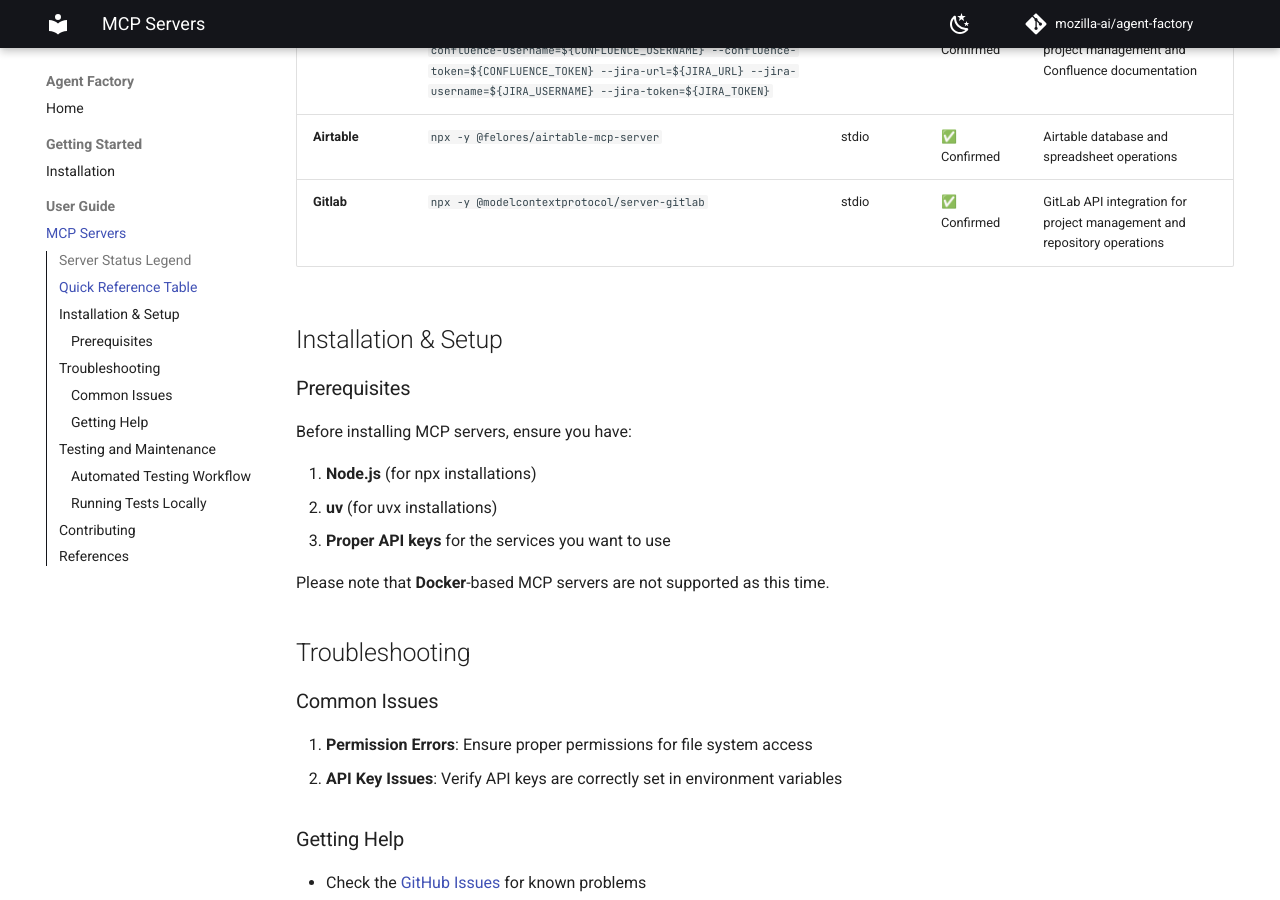
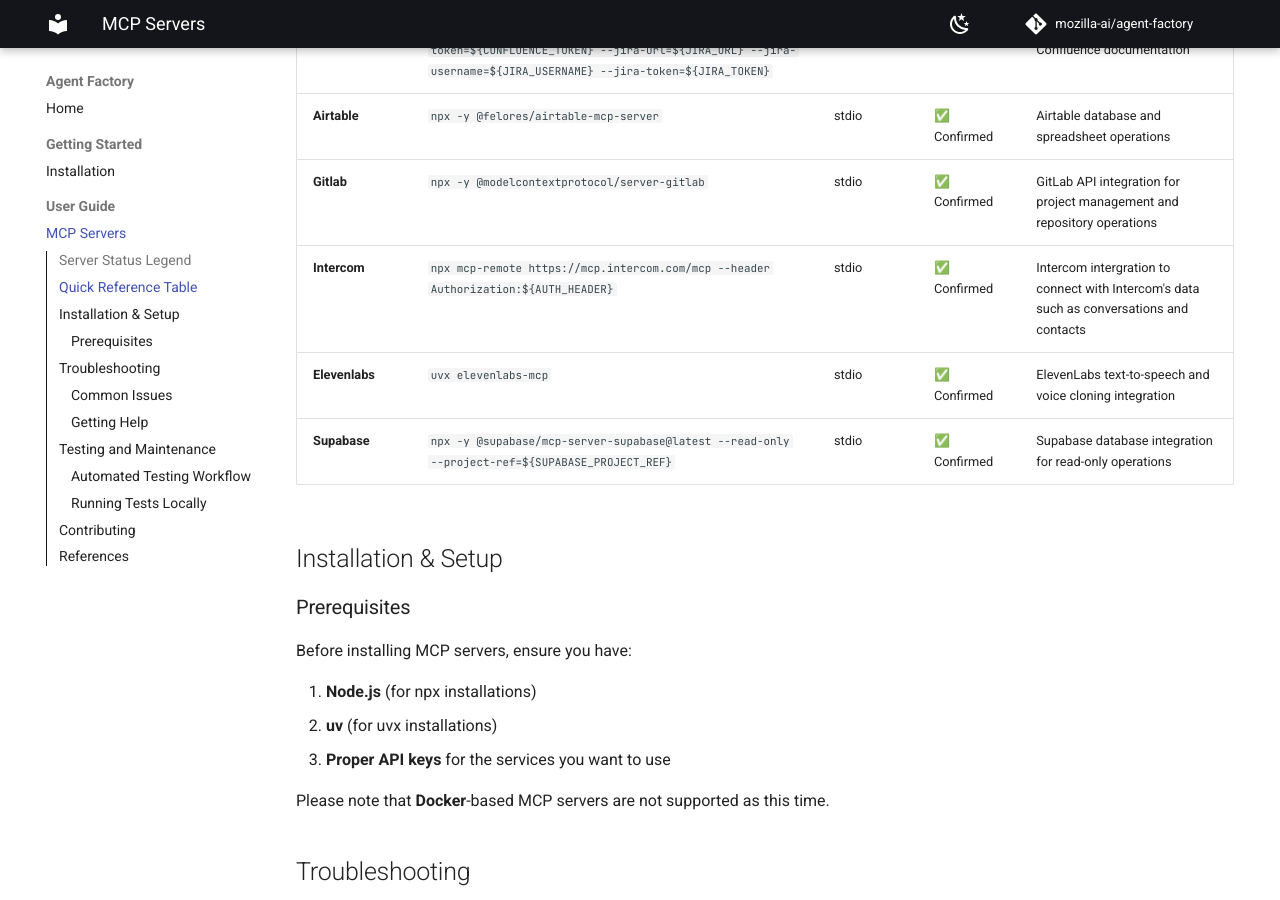
Before and after one commit to mozilla-ai/agent-factory, an MkDocs documentation site: the page built from docs/user-guide/mcp-servers.md, in a window 1280 px wide and 900 px high, scrolled down 1685 px. Built offline with MkDocs 1.6.1 and Material for MkDocs 9.7.7, drawn with Linux system fonts in a browser that asks for light colours; comment, search, counter and statistics services are not loaded; some of the changed text lies outside the part shown.

Commit message:
docs(mcps): gha-update of MCP server results

```diff
--- a/docs/user-guide/mcp-servers.md
+++ b/docs/user-guide/mcp-servers.md
@@ -41,6 +41,9 @@ The following table provides a quick overview of tested MCP servers. For detaile
 | **Jira** | `uvx mcp-atlassian --confluence-url=${CONFLUENCE_URL} --confluence-username=${CONFLUENCE_USERNAME} --confluence-token=${CONFLUENCE_TOKEN} --jira-url=${JIRA_URL} --jira-username=${JIRA_USERNAME} --jira-token=${JIRA_TOKEN}` | stdio | ✅ Confirmed | Atlassian integration for Jira project management and Confluence documentation |
 | **Airtable** | `npx -y @felores/airtable-mcp-server` | stdio | ✅ Confirmed | Airtable database and spreadsheet operations |
 | **Gitlab** | `npx -y @modelcontextprotocol/server-gitlab` | stdio | ✅ Confirmed | GitLab API integration for project management and repository operations |
+| **Intercom** | `npx mcp-remote https://mcp.intercom.com/mcp --header Authorization:${AUTH_HEADER}` | stdio | ✅ Confirmed | Intercom intergration to connect with Intercom's data such as conversations and contacts |
+| **Elevenlabs** | `uvx elevenlabs-mcp` | stdio | ✅ Confirmed | ElevenLabs text-to-speech and voice cloning integration |
+| **Supabase** | `npx -y @supabase/mcp-server-supabase@latest --read-only --project-ref=${SUPABASE_PROJECT_REF}` | stdio | ✅ Confirmed | Supabase database integration for read-only operations |
 <!-- MCP_SERVERS_TABLE_END -->
 
 
```
Also changed, not shown: other parts of docs/user-guide/mcp-servers.md (+2 -2 lines).
